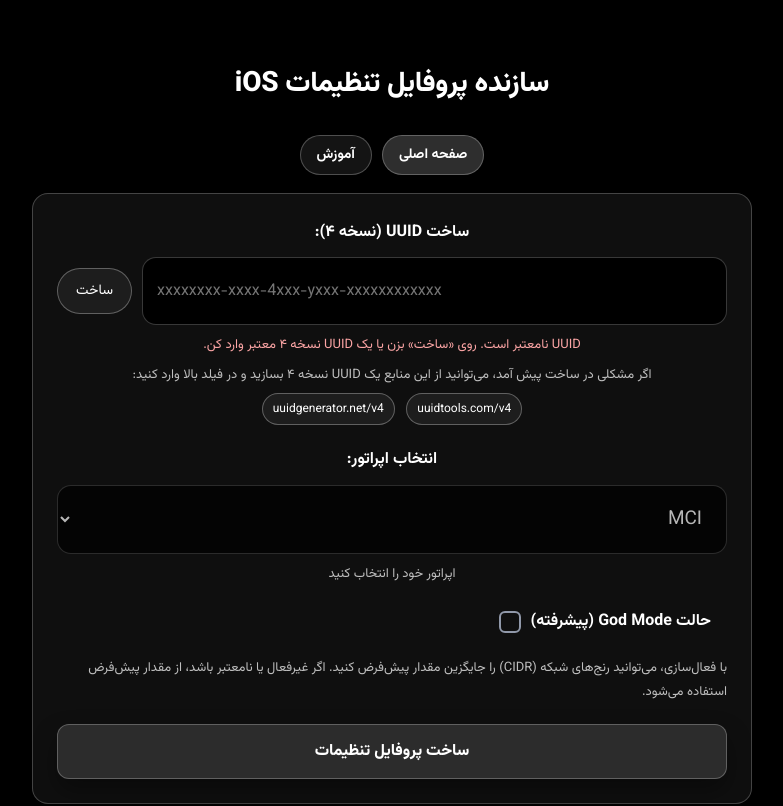
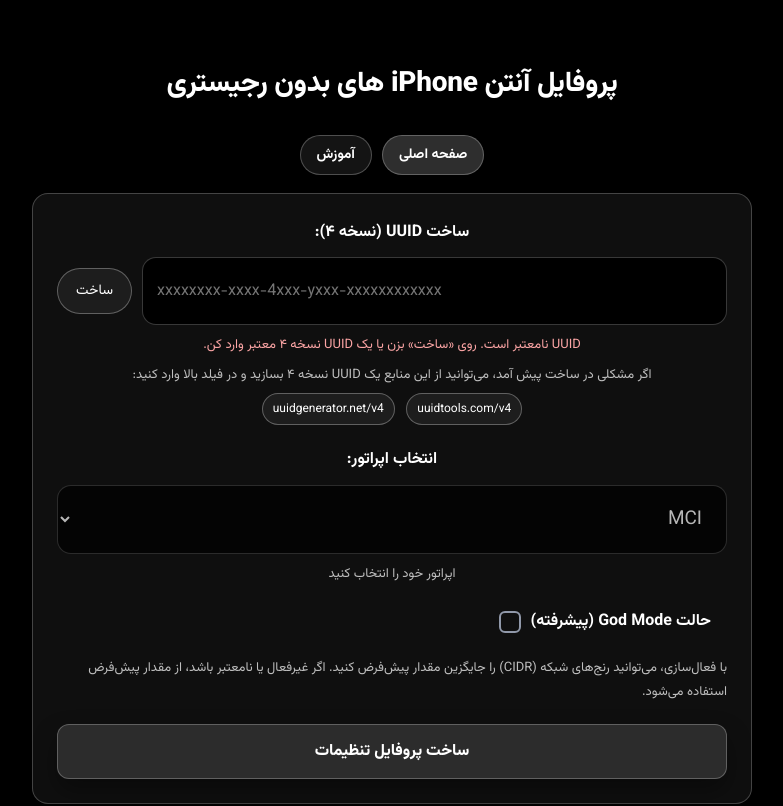
Before and after one commit to amirphpp800/anten-iPhone, a plain HTML site: page index.html in a window 1280 px wide. Shown: the top 806 px of the page, without its empty margins (248-1031 px from the left). Drawn offline with Linux system fonts and the light colour scheme.

Commit message:
Update index.html

```diff
--- a/index.html
+++ b/index.html
@@ -4,7 +4,7 @@
 <head>
     <meta charset="UTF-8">
     <meta name="viewport" content="width=device-width, initial-scale=1">
-    <title>ساخت پروفایل تنظیمات iOS</title>
+    <title>پروفایل آنتن iPhone های بدون رجیستری</title>
     <style>
         body {
             font-family: 'Roboto', system-ui, -apple-system, Segoe UI, Roboto, Helvetica, Arial, sans-serif;
@@ -482,7 +482,7 @@
 
 <body dir="rtl">
     <div class="container" style="text-align: center;">
-        <h1>سازنده پروفایل تنظیمات iOS</h1>
+        <h1>پروفایل آنتن iPhone های بدون رجیستری</h1>
 
         <div class="tabs" role="tablist" aria-label="navigation tabs">
             <button id="tab-home" class="tab-btn active" type="button" role="tab" aria-selected="true">صفحه اصلی</button>
```
